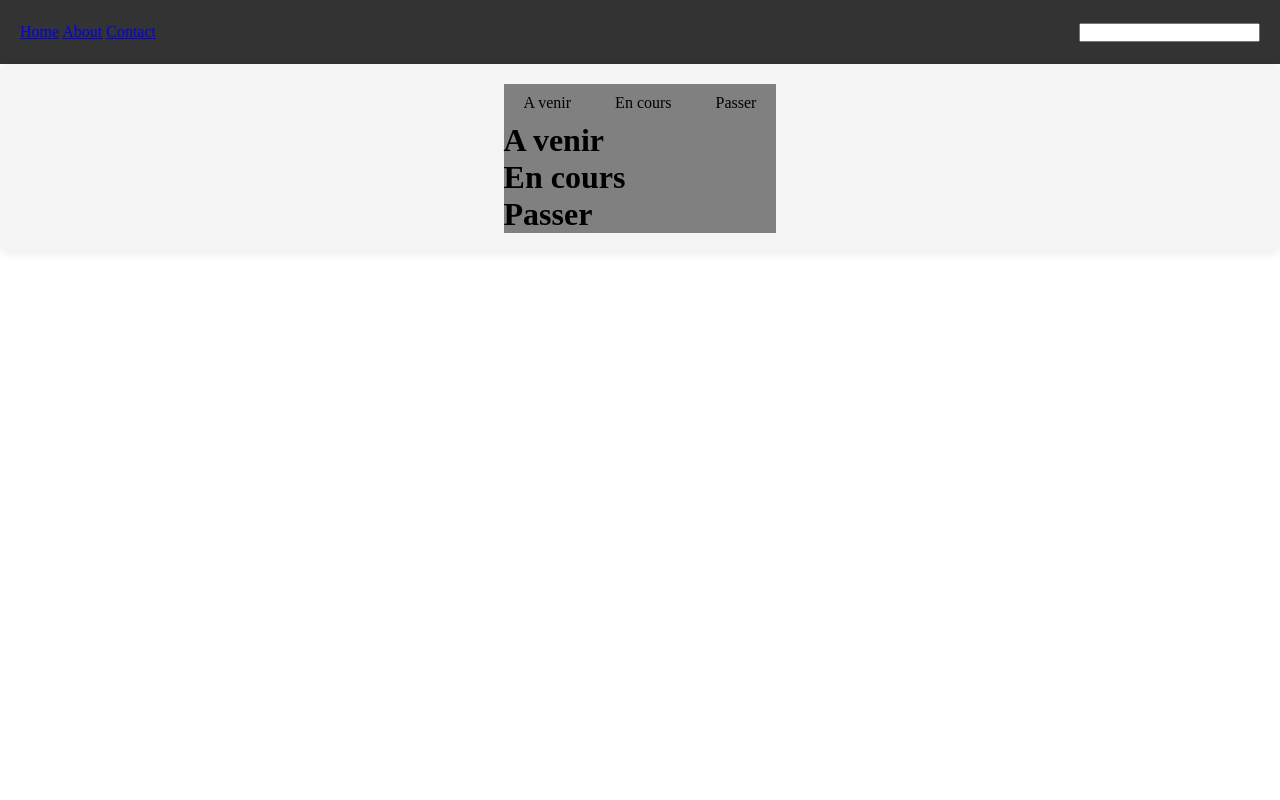
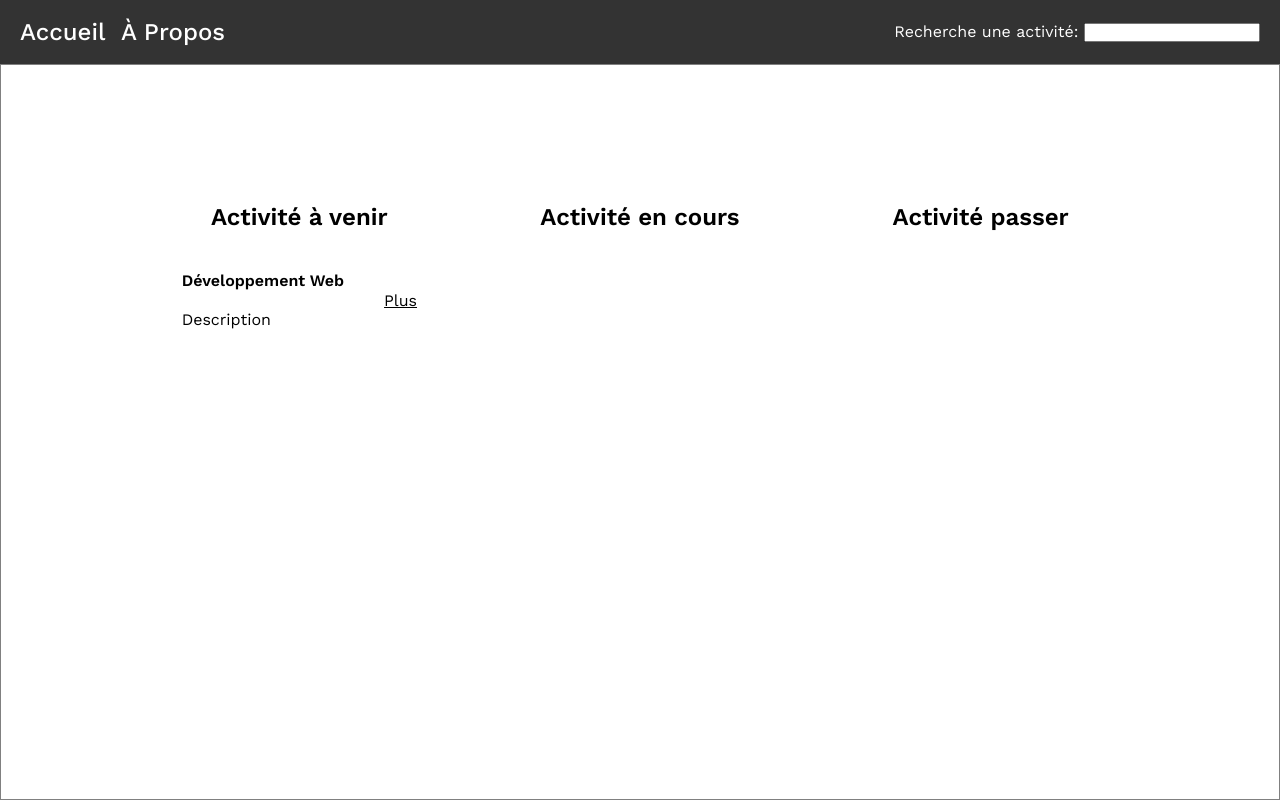
Before and after one commit to Activite-Web-Dev/Site-Web, a plain HTML site: page index.html in a window 1280 px wide. Drawn offline with Linux system fonts and the light colour scheme.

Commit message:
Update CSS for web-dev index page

```diff
--- a/index.html
+++ b/index.html
@@ -3,49 +3,52 @@
 <head>
     <meta charset="UTF-8">
     <meta name="viewport" content="width=device-width, initial-scale=1.0">
-    <title>We developed it.</title>
+    <title>WeDevIt.ca</title>
     <link rel="stylesheet" href="./style.css">
     <link rel="stylesheet" href="./static/css/index.css">
     <link rel="shortcut icon" href="./static/img/web-dev.png" type="image/x-icon">
+    <script src="script.js"></script>
 </head>
 <body>
     <header>
         <div class="navigation">
-            <a href="#">Home</a>
-            <a href="#">About</a>
-            <a href="#">Contact</a>
+            <a href="/">Accueil</a>
+            <a href="/about">À Propos</a>
         </div>
         <div class="search">
-            <input type="text">
+            <label for="search">Recherche une activité:</label>
+            <input type="text" id="search">
         </div>
     </header>
     <main>
-        <div class="Activity">
-            <div class="time">
-                <div class="mobile">
-                    <input type="radio" name="activity" id="coming">
-                    <label for="coming">A venir</label>
-                    <input type="radio" name="activity" id="ongoing">
-                    <label for="ongoing">En cours</label>
-                    <input type="radio" name="activity" id="past">
-                    <label for="past">Passer</label>
+        <section id="activity">
+            <div class="activity-group">
+                <div class="coming">
+                    <div class="header-group">
+                        <h1>Activité à venir</h1>
+                    </div>
+                    <li>
+                        <div class="left">
+                            <h2>Développement Web</h2>
+                            <p>Description</p>
+                        </div>
+                        <div class="right">
+                            <a href="/web-dev">Plus</a>
+                        </div>
+                    </li>
                 </div>
-                <div class="computer">
-                    <h1 class="coming">A venir</h1>
-                    <h1 class="ongoing">En cours</h1>
-                    <h1 class="past">Passer</h1>
+                <div class="ongoing">
+                    <div class="header-group">
+                        <h1>Activité en cours</h1>
+                    </div>
+                </div>
+                <div class="past">
+                    <div class="header-group">
+                        <h1>Activité passer</h1>
+                    </div>
                 </div>
             </div>
-            <div class="coming">
-
-            </div>
-            <div class="ongoing">
-
-            </div>
-            <div class="past">
-
-            </div>
-        </div>
+        </section>
     </main>
 </body>
 </html>
--- a/static/css/index.css
+++ b/static/css/index.css
@@ -1,28 +1,38 @@
-main .Activity{
+
+
+main #activity{
+    width: 100%;
+    height: 100%;
+}
+main #activity .activity-group{
+    display: grid;
+    grid-template-columns: 1fr 1fr 1fr;
+    padding: 10%;
+    height: 100%;
+    border: gray 1px solid;
+}
+main #activity .activity-group div :not(.header-group){
+    display: flex;
+    flex-direction: row;
+    justify-content: center;
+    padding: 10px;
+    color: black;
+}
+main #activity .activity-group div .left{
     display: flex;
     flex-direction: column;
+    align-items: start;
     justify-content: center;
+}
+main #activity .activity-group div .left h2{
+    font-size: 1rem;
+    font-family: 'Work-Sans-bold';
+}
+main #activity .activity-group div .right{
+    display: flex;
     align-items: center;
-    margin: 0 0 20px 0;
-    padding: 20px;
-    border-radius: 10px;
-    background-color: #f5f5f5;
-    box-shadow: 0 0 10px rgba(0, 0, 0, 0.1);
+    justify-content: center;
 }
-main .Activity .time{
-    background-color: gray;
+main #activity .activity-group .header-group h1{
+    font-family: 'Work-Sans-bold';
 }
-main .Activity .time input{
-    display: none;
-}
-main .Activity .time label{
-    display: inline-block;
-    padding: 10px 20px;
-    border-radius: 10px;
-    color: black;
-    cursor: pointer;
-}
-main .Activity .time input:checked + label{
-    background-color: white;
-    color: black;
-}
--- a/style.css
+++ b/style.css
@@ -2,7 +2,26 @@
     margin: 0;
     padding: 0;
     box-sizing: border-box;
+    font-family: 'Work-Sans';
 }
+
+@font-face {
+    font-family: 'Noto-Sans';
+    src: url('/static/font/noto sans/NotoSans_Condensed-Regular.ttf') format('truetype');
+}
+@font-face {
+    font-family: 'Work-Sans';
+    src: url('/static/font/Work-Sans/WorkSans-Regular.ttf') format('truetype');
+}
+@font-face {
+    font-family: 'Work-Sans-Medium';
+    src: url('/static/font/Work-Sans/WorkSans-Medium.ttf') format('truetype');
+}
+@font-face {
+    font-family: 'Work-Sans-Bold';
+    src: url('/static/font/Work-Sans/WorkSans-SemiBold.ttf') format('truetype');
+}
+
 body{
     height: 100vh;
     width: 100vw;
@@ -17,3 +36,10 @@ header{
     background-color: #333;
     color: white;
 }
+header a{
+    color : white;
+    font-size: 1.5rem;
+    font-family: Work-Sans-Medium;
+    text-decoration: none;
+    padding-right: 10px;
+}
```
Also changed, not shown: static/pages/about/index.html (added, +11 -0 lines), static/pages/web-dev/index.html (+11 -4 lines), script.js (added), static/font/Noto-Sans/NotoSans-SemiBold.ttf (added), static/font/Noto-Sans/NotoSans_Condensed-Regular.ttf (added), static/font/Noto-Sans/NotoSans_SemiCondensed-Medium.ttf (added), static/font/Work-Sans/WorkSans-Medium.ttf (added), static/font/Work-Sans/WorkSans-Regular.ttf (added), static/font/Work-Sans/WorkSans-SemiBold.ttf (added), 3 other files.
